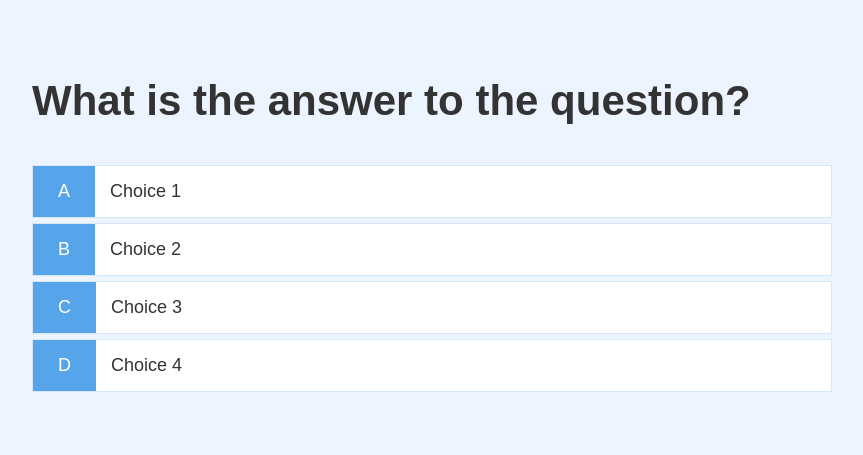
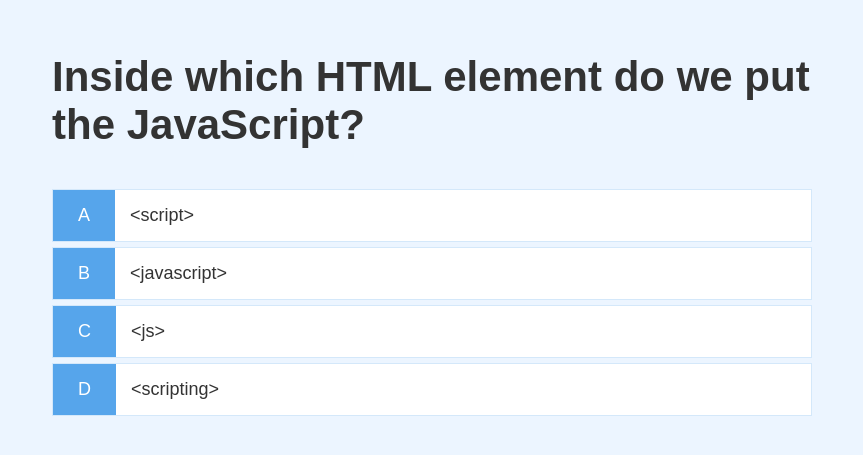
Before and after one commit to Frazierboy81/udemy-javascript, a plain HTML site: page game.html in a window 1280 px wide. Shown: the part 163-618 px from the top of the page, without its empty margins (208-1071 px from the left). Drawn offline with Linux system fonts and the light colour scheme.

Commit message:
updated game js

```diff
--- a/game.css
+++ b/game.css
@@ -22,4 +22,5 @@
 
 .choice-text {
     padding: 1.5rem;
+    width: 100%;
 }
--- a/game.js
+++ b/game.js
@@ -2,7 +2,7 @@ const question = document.getElementById("question");
 const choices = Array.from(document.getElementsByClassName("choice-text"));
 
 let currentQuestion = {};
-let acceptingAnswers = true;
+let acceptingAnswers = false;
 let score = 0;
 let questionCounter = 0;
 let availableQuestions = [];
@@ -17,7 +17,7 @@ let questions = [
         answer: 1
     },
     {
-        question: "What is the correct syntax for referring to an external script called 'xxx.js",
+        question: "What is the correct syntax for referring to an external script called 'xxx.js?",
         choice1: "<script href='xxx.js>'",
         choice2: "<script name='xxx.js'>",
         choice3: "<script src='xxx.js'>",
@@ -42,6 +42,40 @@ startGame = () => {
     score = 0;
     availableQuestions = [...questions];
     console.log(availableQuestions);
+    getNewQuestion();
+};
+getNewQuestion = () => {
+    if (availableQuestions.length == 0 || questionCounter > MAX_QUESTIONS) {
+        return window.location.assign("/end.html");
+    }
+    questionCounter++;
+    const questionIndex = Math.floor(Math.random() * availableQuestions.length);
+    currentQuestion = availableQuestions [questionIndex];
+    question.innerText = currentQuestion.question;
+
+    choices.forEach(choice => {
+        const number = choice.dataset["number"];
+        choice.innerText = currentQuestion["choice" + number];
+    });
+
+    availableQuestions.splice(questionIndex, 1);
+    console.log(availableQuestions);
+
+    acceptingAnswers = true;
 };
 
+choices.forEach(choice => {
+    choice.addEventListener("click", e => {
+        if (!acceptingAnswers) return;
+
+        acceptingAnswers = false;
+        const selectedChoice = e.target;
+        const selectedAnswer = selectedChoice.dataset["number"];
+        console.log(selectedAnswer);
+
+        getNewQuestion();
+
+    })
+})
+
 startGame();
--- a/style.css
+++ b/style.css
@@ -50,6 +50,7 @@ h3 {
     align-items: center;
     max-width: 80rem;
     margin: 0 auto;
+    padding: 2rem;
 }
 
 .container > * {
```
